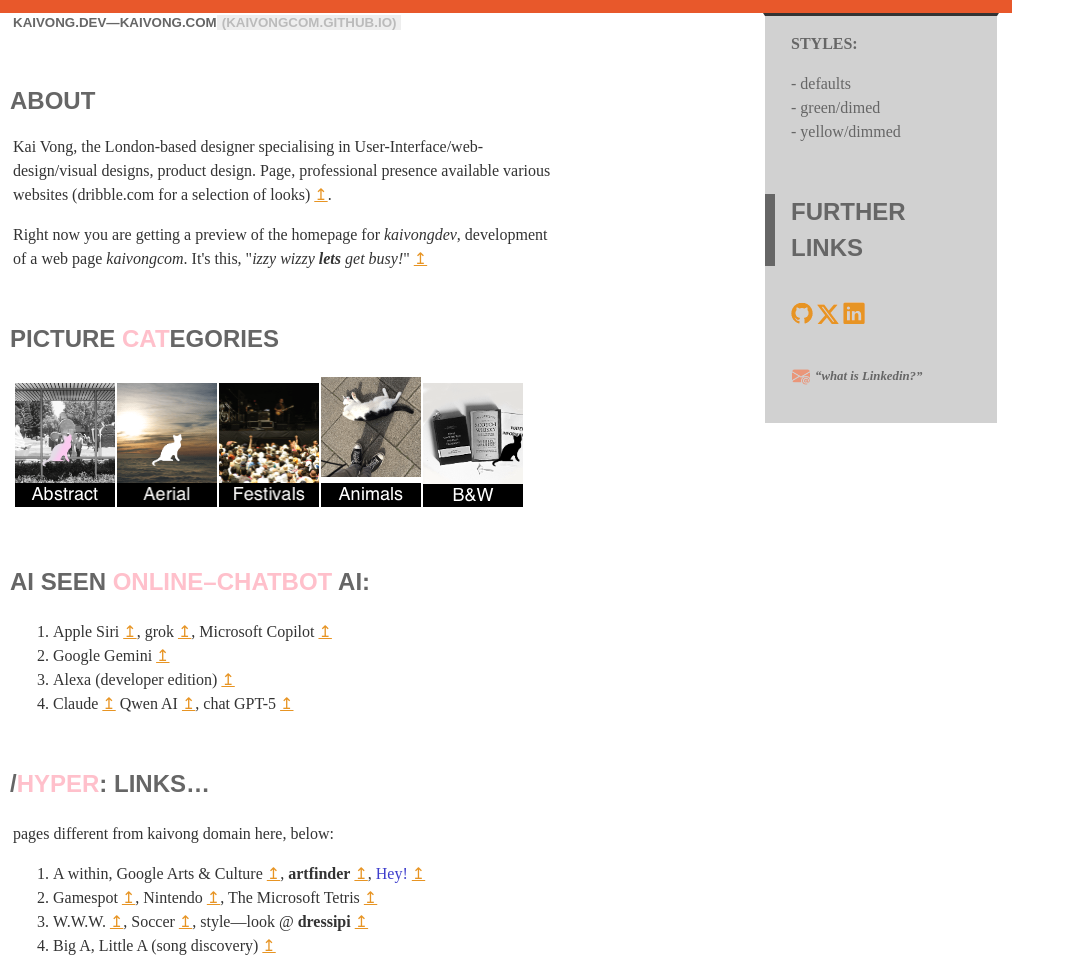
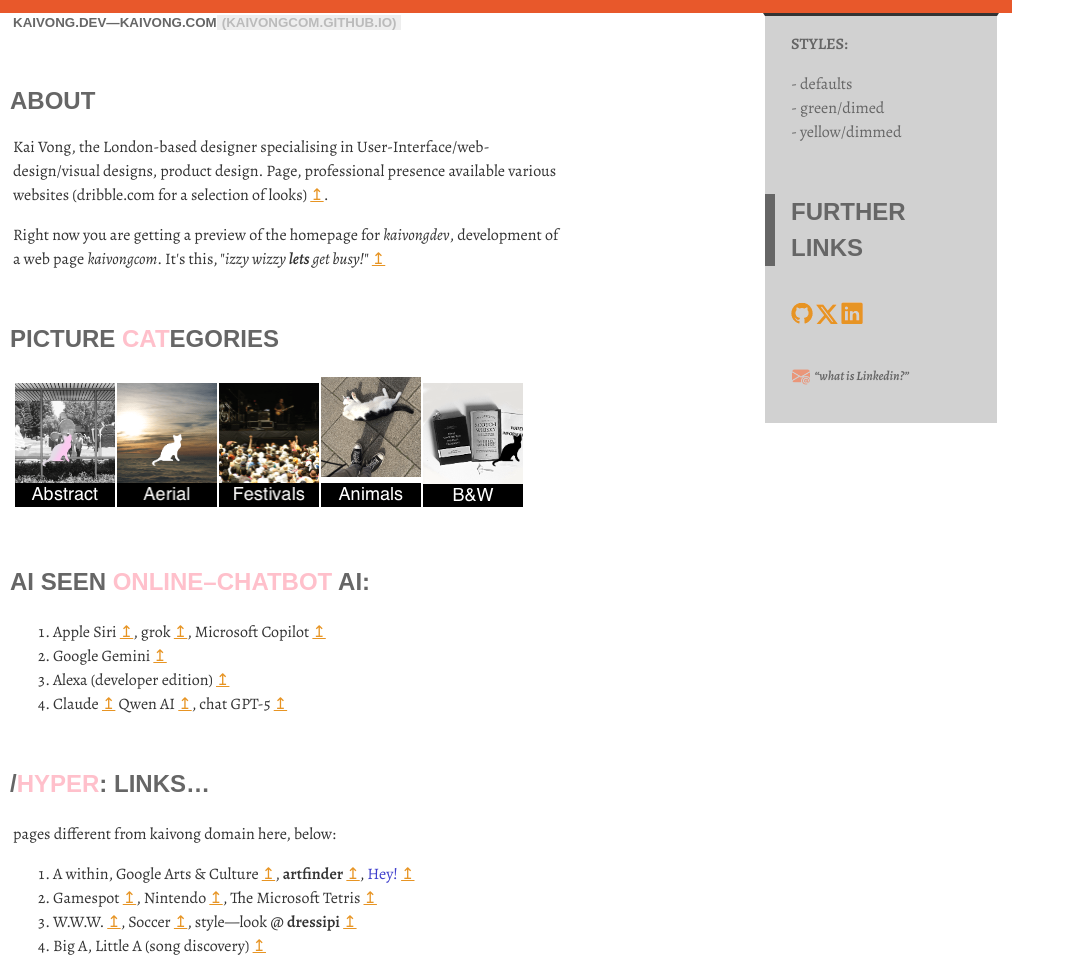
Before and after one commit to kaivongcom/kaivongcom.github.io, a PHP site: page / in a window 1280 px wide. Shown: the top 959 px of the page, without its empty margins (0-1075 px from the left). Run offline with PHP 8.4, Linux system fonts and the light colour scheme.

Commit message:
edit font styles

```diff
--- a/style-sheets/styles.css
+++ b/style-sheets/styles.css
@@ -1,4 +1,3 @@
-.html1999.html body {font-family: PingFang SC Regular;}
 :root {
   color-scheme: light dark;
   --page-headline-color: #666;
@@ -70,7 +69,7 @@ h2.headline2 .highlight3 { background-color: #E9BDE2; color: #EA0EC6; }
 .html1999.html {
   border-top: #E8582B 13px solid;
   cursor: default;
-  font-family: Alegreya, Verdana;
+  font-family: PingFang SC Regular, Alegreya, Verdana;
   max-width: 1012px;
 }
 .edited-social-colours {
```
